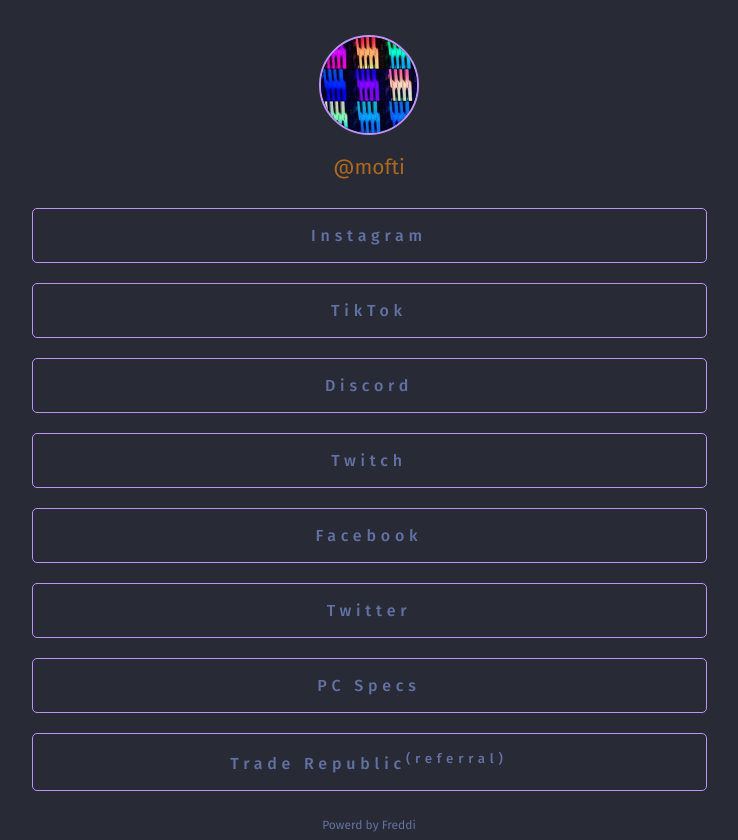
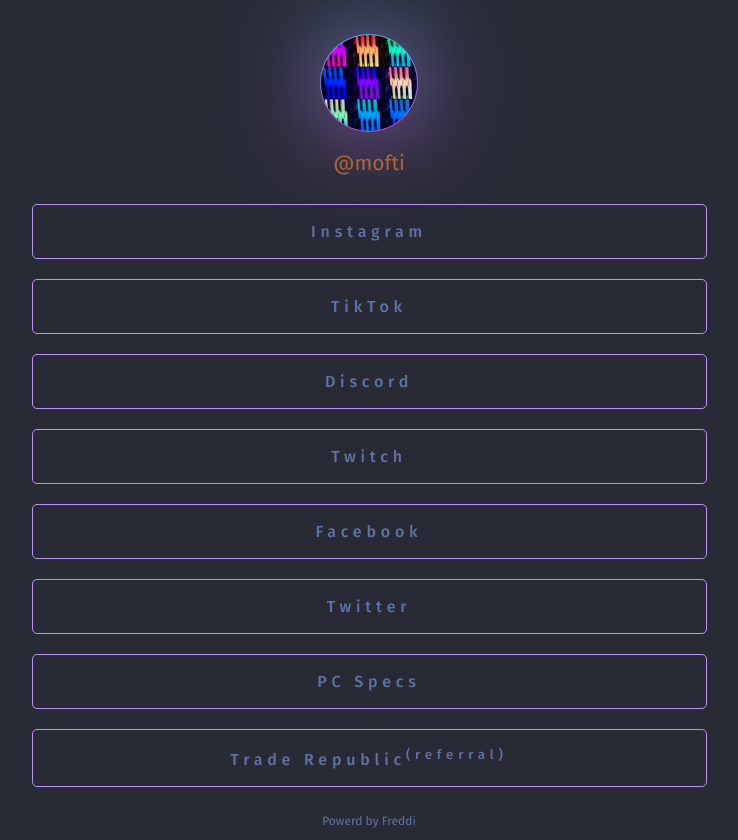
Before and after one commit to creanima/creanimalink, a website built with Vite: page index.html in a window 1280 px wide. Shown: the whole page, without its empty margins (271-1009 px from the left). Built offline with nearby package versions, Linux system fonts and the light colour scheme; some packages are replaced by stand-ins of ours.

Commit message:
add Glow and sass

```diff
--- a/index.html
+++ b/index.html
@@ -1,14 +1,17 @@
 <!DOCTYPE html>
 <html lang="en">
+
 <head>
   <meta charset="UTF-8" />
   <link rel="icon" type="image/jpg" href="img/profilepicture.jpg" />
   <meta name="viewport" content="width=device-width, initial-scale=1.0" />
   <title>MOfti</title>
 </head>
+
 <body>
-    <img id="userPhoto" src="img/profilepicture.jpg" alt="User Photo">
-
+  <div class="picturecard">
+    <img class="userPhoto" src="img/profilepicture.jpg" alt="User Photo">
+  </div>
   <a href="" id="userName">@mofti</a>
   <div id="links">
     <a class="link" href="/instagram" target="_blank">Instagram</a>
@@ -29,4 +32,5 @@
     <script src='https://cdnjs.cloudflare.com/ajax/libs/jquery/3.2.1/jquery.min.js'></script>-->
   <script type="module" src="/main.js"></script>
 </body>
+
 </html>
--- a/package.json
+++ b/package.json
@@ -10,6 +10,7 @@
     "vite": "^2.7.2"
   },
   "dependencies": {
-    "firebase": "^9.6.4"
+    "firebase": "^9.6.4",
+    "sass": "^1.49.4"
   }
 }
--- /dev/null
+++ b/style/profilepicture.sass
@@ -0,0 +1,48 @@
+$ciBlue: #00FFF1
+$ciRed: #ff00aa
+
+$width: 96px
+$height: 96px
+$borderSize: 1px
+$borderRadius: 50%
+
+.picturecard
+    margin: 35px auto 20px
+    width: $width
+    height: $height
+    position: relative
+    z-index: 2
+    border-radius: $borderRadius
+
+    .userPhoto
+        display: block
+        border-radius: 50%
+        width: 96px
+        height: 96px
+
+    &::before, &::after
+        content: ""
+        width: $width + $borderSize*2
+        height: $height + $borderSize*2
+        display: block
+        position: absolute
+        z-index: -1
+        border-radius: $borderRadius
+        background-image: linear-gradient(0, $ciRed, $ciBlue)
+        background-size: 100% 200%
+        background-position: center center
+        background-blend-mode: 50%
+        top: -$borderSize
+        left: -$borderSize
+        animation: spin 3000ms infinite alternate
+
+    &::after
+        filter: blur(calc( $width / 2))
+
+@keyframes spin
+    0%
+        background-position: top center
+        transform: translate(0%, 0%)
+    100%
+        background-position: bottom center
+        transform: translate(0%, 0%)
```
Also changed, not shown: main.js (+7 -2 lines), 1 other file. Lines whose indentation alone changed are shown as unchanged.
